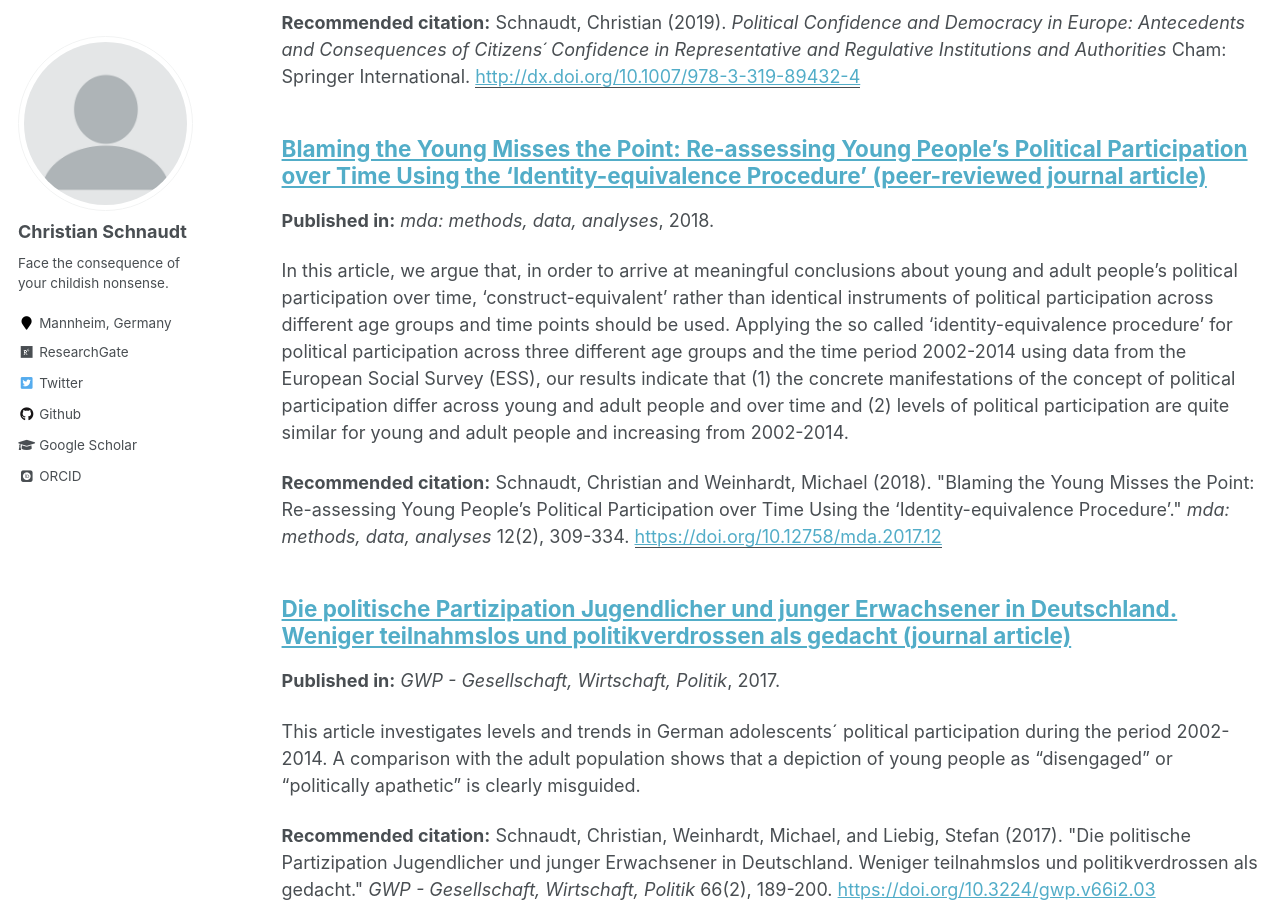
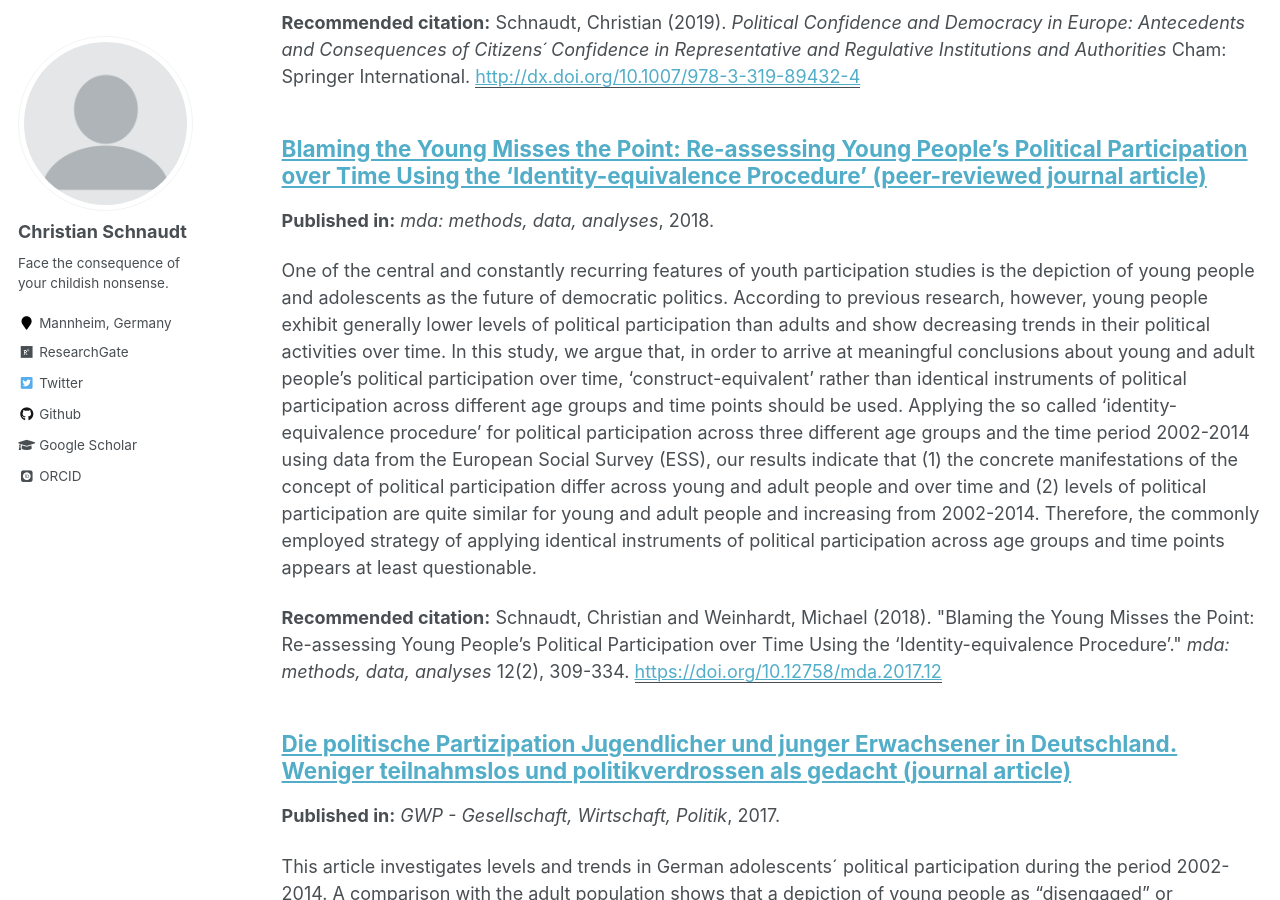
Before and after one commit to cschnaudt/cschnaudt.github.io, a Jekyll site: the page built from _pages/publications.md, in a window 1280 px wide and 900 px high, scrolled down 1194 px. Built offline with Jekyll 4.4.1, drawn with Linux system fonts in a browser that asks for light colours; some web fonts are replaced.

Commit message:
Update 2018-02-15-Participation-MDA.md

```diff
--- a/_publications/2018-02-15-Participation-MDA.md
+++ b/_publications/2018-02-15-Participation-MDA.md
@@ -2,7 +2,8 @@
 title: "Blaming the Young Misses the Point: Re-assessing Young People’s Political Participation over Time Using the ‘Identity-equivalence Procedure’ (peer-reviewed journal article)"
 collection: publications
 permalink: /publication/2018-02-15-Participation-MDA
-excerpt: 'In this article, we argue that, in order to arrive at meaningful conclusions about young and adult people’s political participation over time, ‘construct-equivalent’ rather than identical instruments of political participation across different age groups and time points should be used. Applying the so called ‘identity-equivalence procedure’ for political participation across three different age groups and the time period 2002-2014 using data from the European Social Survey (ESS), our results indicate that (1) the concrete manifestations of the concept of political participation differ across young and adult people and over time and (2) levels of political participation are quite similar for young and adult people and increasing from 2002-2014.'
+excerpt: 'One of the central and constantly recurring features of youth participation studies is the depiction of young people and adolescents as the future of democratic politics. According to previous research, however, young people exhibit generally lower levels of political participation than adults and show decreasing trends in their political activities over time. In this study, we argue that, in order to arrive at meaningful conclusions about young and adult people’s political participation over time, ‘construct-equivalent’ rather than identical instruments of political participation across different age groups and time points should be used. Applying the so called ‘identity-equivalence procedure’ for political participation across three different age groups and the time period 2002-2014 using data from the European Social Survey (ESS), our results indicate that (1) the concrete manifestations of the concept of political participation differ across young and adult people and over time and (2) levels of political participation are quite similar for young and adult people and increasing from 2002-2014. Therefore, the commonly employed strategy of applying identical instruments of political participation across age groups and time points appears at
+least questionable.'
 date: 2018-02-15
 venue: 'mda: methods, data, analyses'
 paperurl: 'https://doi.org/10.12758/mda.2017.12'
```
